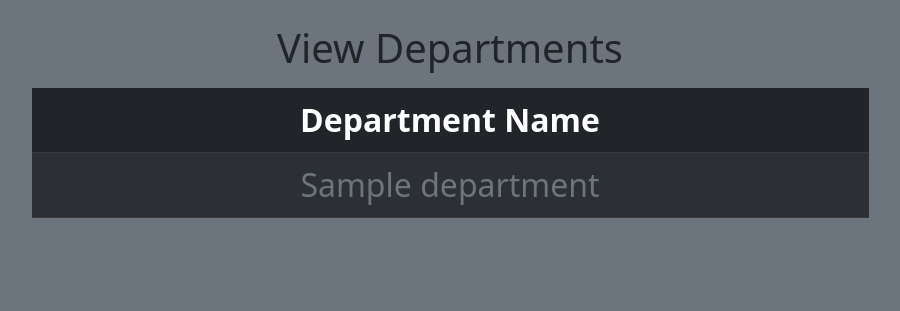
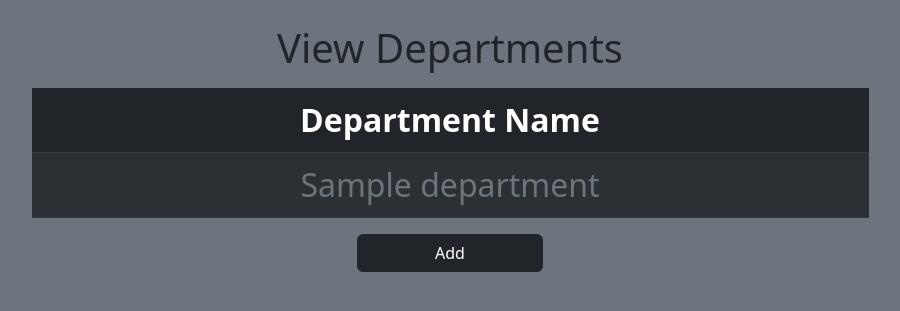
Before and after one commit to Codeyg12/Employee_Management, a Django app: page /view_departments in a window 1280 px wide. Shown: the part 56-367 px from the top of the page, without its empty margins (190-1090 px from the left). Run offline with Django 4.2, Linux system fonts and the light colour scheme; a user stored in the database is signed in; tables that the repository leaves empty hold one stand-in row (values such as "Sample post").

Commit message:
adding option to add to table, returning to view table

```diff
--- a/webpage/templates/add_department.html
+++ b/webpage/templates/add_department.html
@@ -1,4 +1,6 @@
 {% extends 'base.html' %} {% block content %}
+
+<a href="{% url 'view_departments' %}" class="btn btn-outline-light mb-3"><i class="fa-solid fa-arrow-left"></i></a>
 
 <div class="col-md-6 offset-md-3">
   <h1>Add Department</h1>
--- a/webpage/templates/view_departments.html
+++ b/webpage/templates/view_departments.html
@@ -19,5 +19,8 @@
     </tbody>
     {% endif %}
 </table>
+<div class="d-grid gap-2 col-2 mx-auto">
+    <a href="{% url 'add_department' %}" class="btn btn-dark">Add</a>
+</div>
 <!-- </div> -->
 {% endblock %}
```
